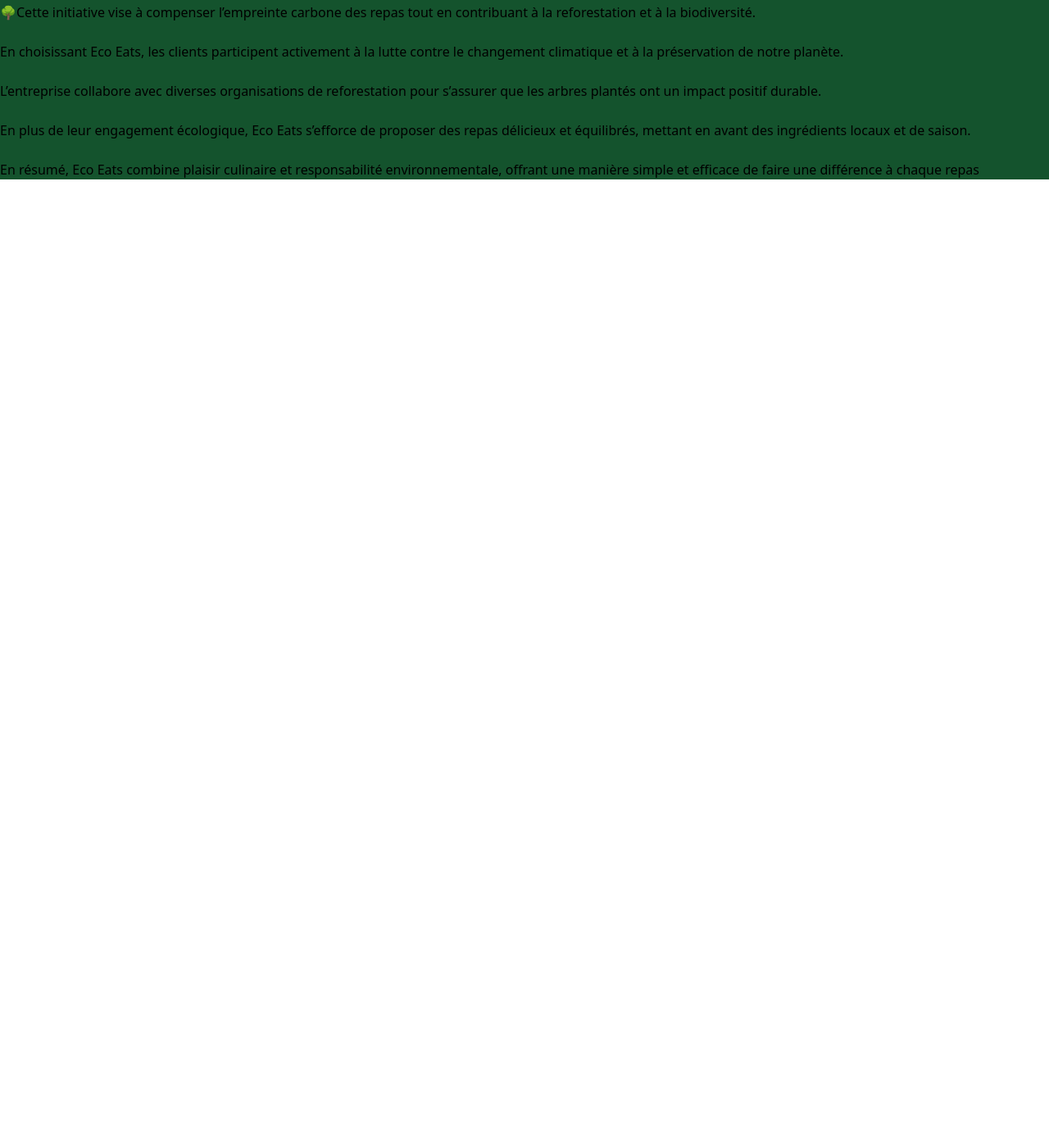
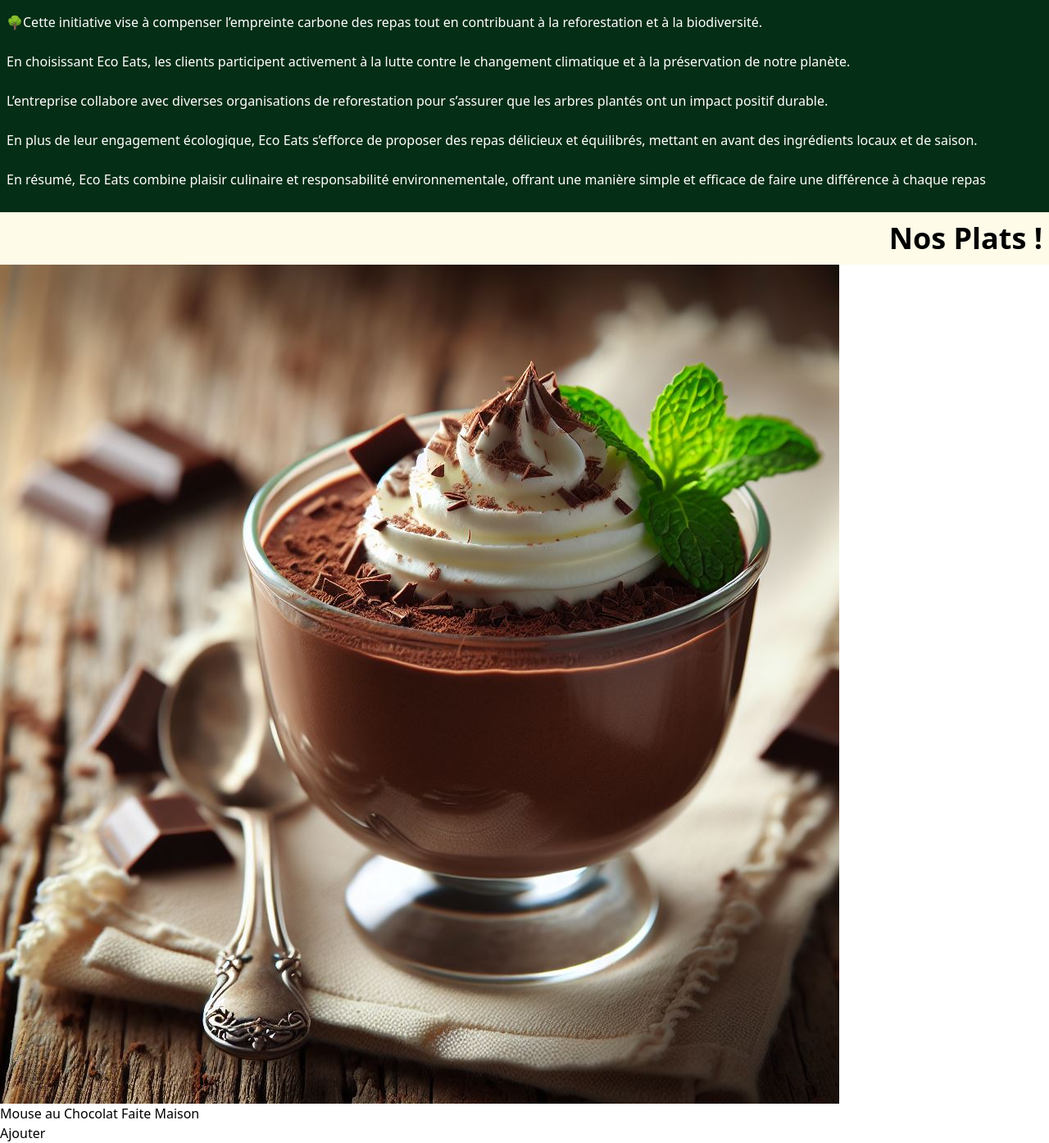
Before and after one commit to Lemon-Cake96/EVA-Eco-Eats, a website: page index.html in a window 1280 px wide. Shown: the part 1301-2696 px from the top of the page at 82% size. Before the commit the page ends 1520 px from the top, so only its background shows below. Drawn offline with Linux system fonts and the light colour scheme.

Commit message:
check menu tab tmr

```diff
--- a/index.html
+++ b/index.html
@@ -28,7 +28,7 @@
                 </div>
             </div>
             <!-- nav drop menu -->
-             <div class="bg-yellow-50 shadow-lg">
+             <div class="bg-yellow-50 shadow-lg flex place-content-end pr-3">
                 <ul>
                     <li>
                         <a href="#vision" class="flex hover:bg-yellow-100 hover:underline">
@@ -55,7 +55,7 @@
         <section id="vision" class="bg-green-200">
             <img src="./img/vision.jpeg">
             <h2 class="bg-green-950 text-white font-semibold text-4xl py-3 px-2">Notre vision chez Eco Eats !!</h2>
-            <article class="bg-green-900 ">
+            <article class="bg-green-950 text-white px-2 pt-3 pb-7">
                 Eco Eats est une entreprise innovante et engagée dans la protection de l’environnement.
                 <br>
                 Leur mission est simple mais puissante : pour chaque repas commandé, un arbre est planté.
@@ -87,9 +87,20 @@
          <!-- Section sur Eco Eats end -->
         <!-- Section Menus -->
         <section>
-            <h2></h2>
+            <h2 class="bg-yellow-50 text font-semibold text-4xl py-3 px-2 flex place-content-end">
+                Nos Plats !
+            </h2>
             <!-- Menu Items grid -->
             <article>
+                <!-- single item -->
+                <div>
+                    <img src="./img/mousse.jpeg">
+                    <div>
+                        <p>Mouse au Chocolat Faite Maison</p>
+                        <a>Ajouter</a>
+                    </div>
+                </div>
+                <!-- single item finish -->
 
             </article>
         </section>
```
Also changed, not shown: output.css.
